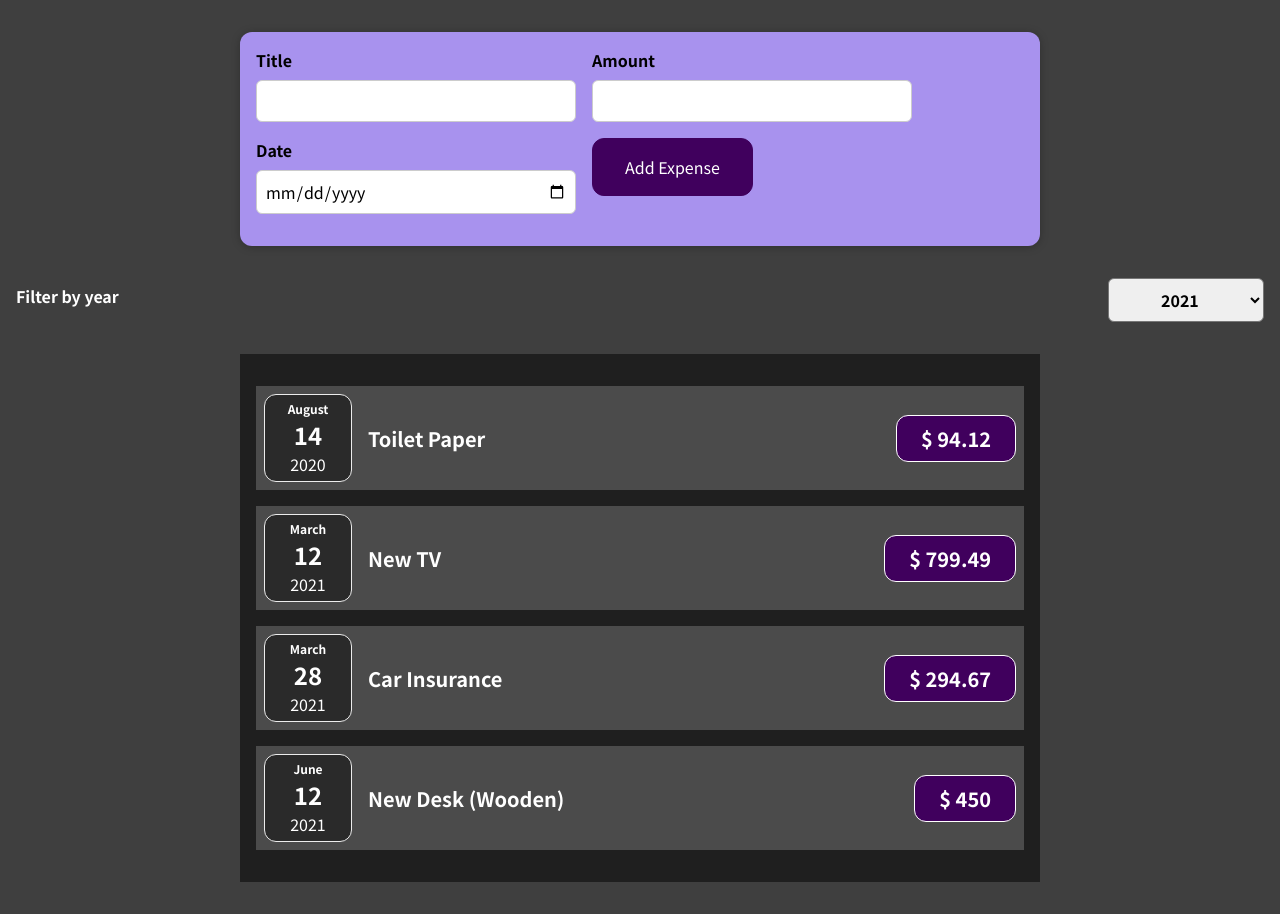
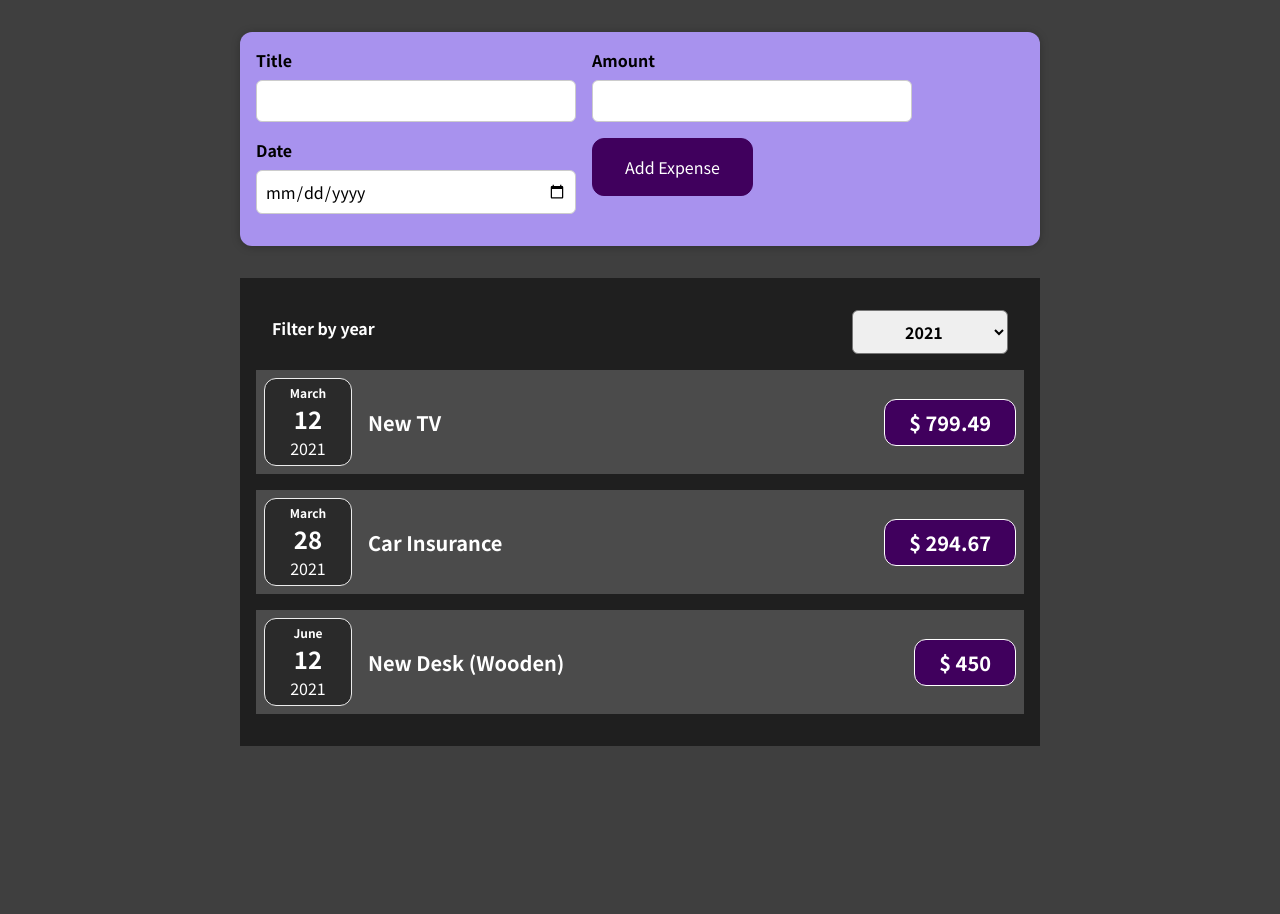
Before and after one commit to lb0ss/react_billing, a React (Create React App) app: page / in a window 1280 px wide. After the commit the page ends 800 px from the top, so only its background shows below. Built offline with nearby package versions, Linux system fonts and the light colour scheme.

Commit message:
render expense items conditionally

```diff
--- a/src/components/Expenses/ExpenseItem.js
+++ b/src/components/Expenses/ExpenseItem.js
@@ -7,6 +7,7 @@ import Card from '../UI/Card';
 
 function ExpenseItem(props) {
     return (
+        <li>
             <Card className="expense-item">
                 <ExpenseDate date={props.date} />
                 <div className="expense-item__description">
@@ -14,6 +15,7 @@ function ExpenseItem(props) {
                     <div className="expense-item__price">$ {props.amount}</div>
                 </div>
             </Card>
+        </li>
     );
 }
 
--- a/src/components/Expenses/Expenses.js
+++ b/src/components/Expenses/Expenses.js
@@ -1,5 +1,5 @@
 import { useState } from 'react';
-import ExpenseItem from "./ExpenseItem";
+import ExpensesList from './ExpensesList';
 import ExpensesFilter from "./ExpensesFilter";
 import Card from "../UI/Card";
 import './Expenses.css';
@@ -12,18 +12,16 @@ function Expenses(props) {
         setSelectedYear(year);
         console.log(`selected year from state: ${selectedYear}`);
     }
+
+    const filteredExpenses = props.items.filter((ex) => {
+       return ex.date.getFullYear().toString() === selectedYear
+    })
+
     return (
         <div>
-            <ExpensesFilter selected={selectedYear} onSelectedYearChanged={yearChangedHandler}/>
             <Card className="expenses">
-            {/* <h2>Let's get started!</h2> */}
-            {
-                props.items.map(expense =>
-                <ExpenseItem key={expense.id}
-                    title={expense.title}
-                    amount={expense.amount}
-                    date={expense.date}/>)
-            }
+                <ExpensesFilter selected={selectedYear} onSelectedYearChanged={yearChangedHandler} />
+                <ExpensesList items={filteredExpenses}></ExpensesList>
             </Card>
         </div>
     )
--- /dev/null
+++ b/src/components/Expenses/ExpensesList.css
@@ -0,0 +1,9 @@
+.expenses-list {
+    list-style: none;
+    padding: 0;
+  }
+
+  .expenses-list__fallback {
+    color: white;
+    text-align: center;
+  }
--- /dev/null
+++ b/src/components/Expenses/ExpensesList.js
@@ -0,0 +1,23 @@
+import ExpenseItem from "./ExpenseItem";
+import './ExpensesList.css';
+
+const ExpensesList = props => {
+    if (props.items.length === 0) {
+        return <h2 className="expenses-list__fallback">Found no expenses.</h2>
+    }
+
+    return (
+        <ul className="expenses-list">
+            {
+             props.items.map(expense =>
+                <ExpenseItem
+                    key={expense.id}
+                    title={expense.title}
+                    amount={expense.amount}
+                    date={expense.date} />
+             )}
+        </ul>
+    )
+}
+
+export default ExpensesList;
```
Lines whose indentation alone changed are shown as unchanged.
